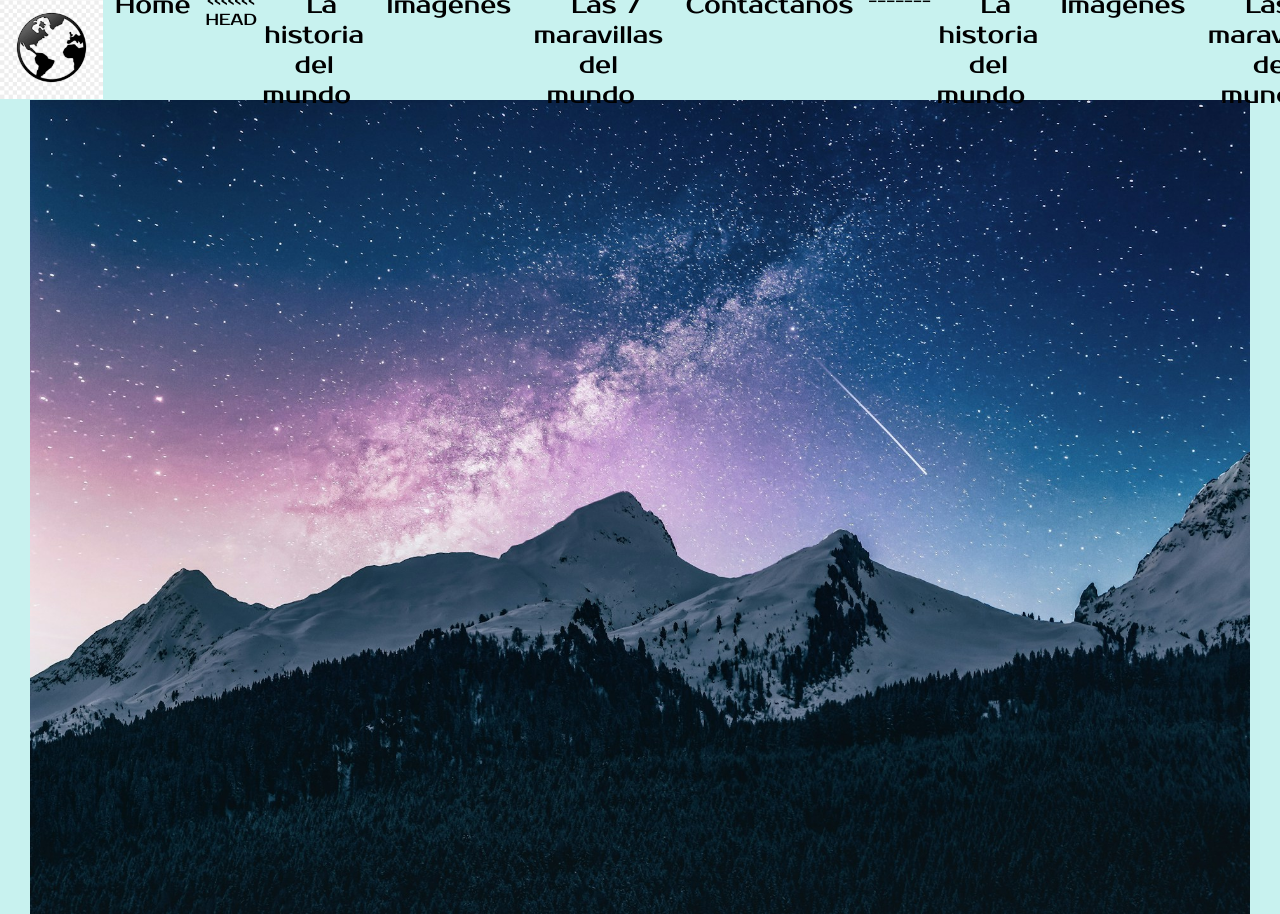
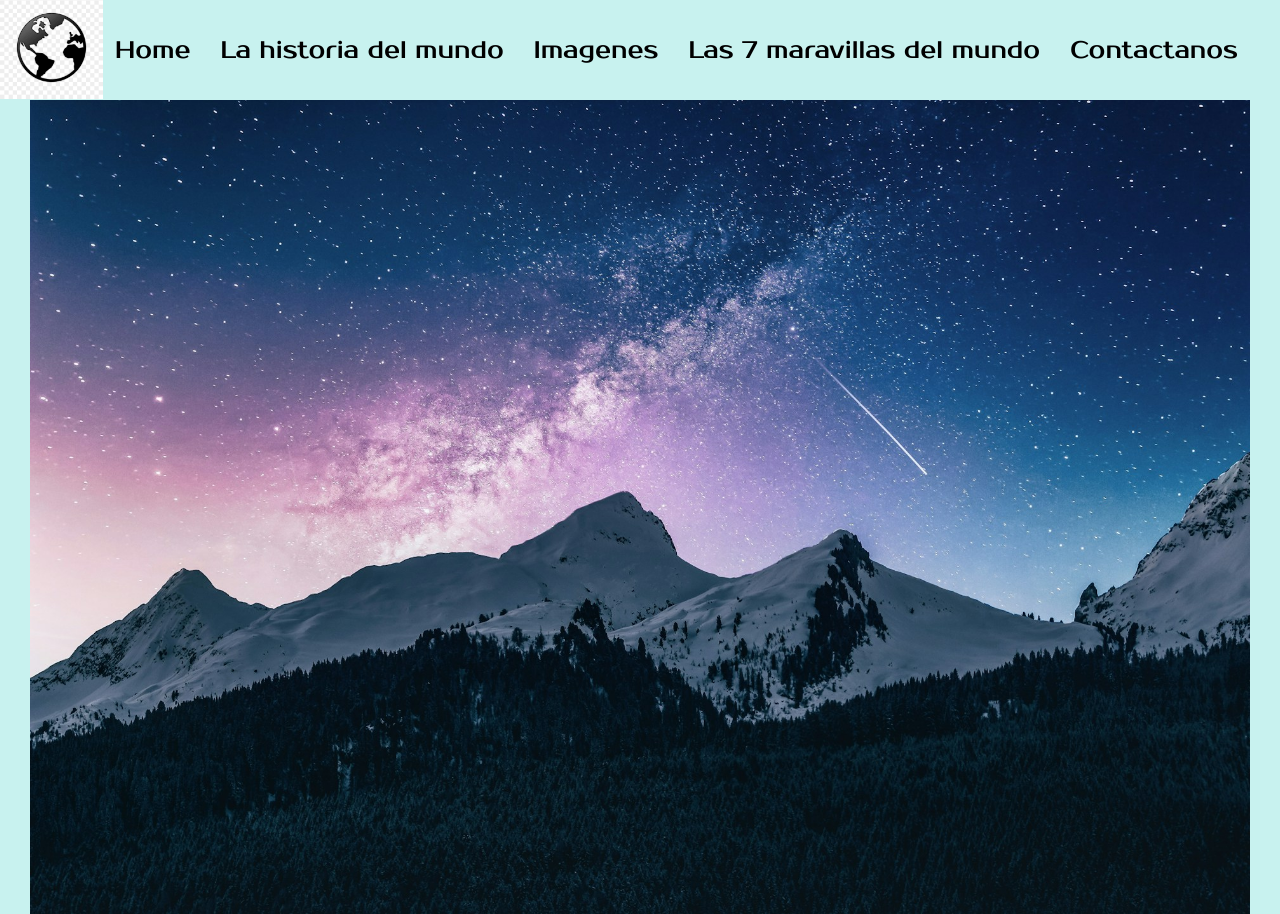
Before and after one commit to BenjaNapoli/Preentrega3-Napoli, a plain HTML site: page index.html in a window 1280 px wide. Shown: the top 914 px of the page. Drawn offline with Linux system fonts and the light colour scheme.

Commit message:
arregle varios problemas

```diff
--- a/Css/style.css
+++ b/Css/style.css
@@ -56,6 +56,8 @@ footer {
     background-color: #C8F2EF;
 }
 
+/*nav*/
+
 .nav {
 
     display: flex;
@@ -70,6 +72,11 @@ footer {
     font-family: 'prosto';
 }
 
+.nav-item{
+    display: flex;
+    justify-content: space-between;
+    align-items: center;
+}
 .nav-list {
     list-style: none;
     display: flex;
--- a/index.html
+++ b/index.html
@@ -16,23 +16,10 @@
                 <img src="images/logotierra.png" alt="Logo" class="logo"> </a>
             <ul class="nav-list">
                 <li class="nav-item"><a href="index.html" class="nav-link">Home</a></li>
-
-                <<<<<<< HEAD <li class="nav-item"><a href="pages/lahistoriadelmundo.html" class="nav-link">La historia
-                        del
-                        mundo</a></li>
+                    <li class="nav-item"><a href="pages/lahistoriadelmundo.html" class="nav-link">La historia del mundo</a></li>
                     <li class="nav-item"><a href="pages/imagenes.html" class="nav-link">Imagenes</a></li>
-                    <li class="nav-item"><a href="pages/maravillas.html" class="nav-link">Las 7 maravillas del mundo</a>
-                    </li>
+                    <li class="nav-item"><a href="pages/maravillas.html" class="nav-link">Las 7 maravillas del mundo</a></li>
                     <li class="nav-item"><a href="pages/contact.html" class="nav-link">Contactanos</a></li>
-                    =======
-                    <li class="nav-item"><a href="Pages/LaHistoriaDelMundo.html" class="nav-link">La historia del
-                            mundo</a></li>
-                    <li class="nav-item"><a href="Pages/Imagenes.html" class="nav-link">Imagenes</a></li>
-                    <li class="nav-item"><a href="Pages/Maravillas.html" class="nav-link">Las 7 maravillas del mundo</a>
-                    </li>
-                    <li class="nav-item"><a href="Pages/Contact.html" class="nav-link">Contactanos</a></li>
-                    >>>>>>> 57e3a82fbc16403956b9c2b649e8178dd786c30d
-
             </ul>
         </nav>
 
```
